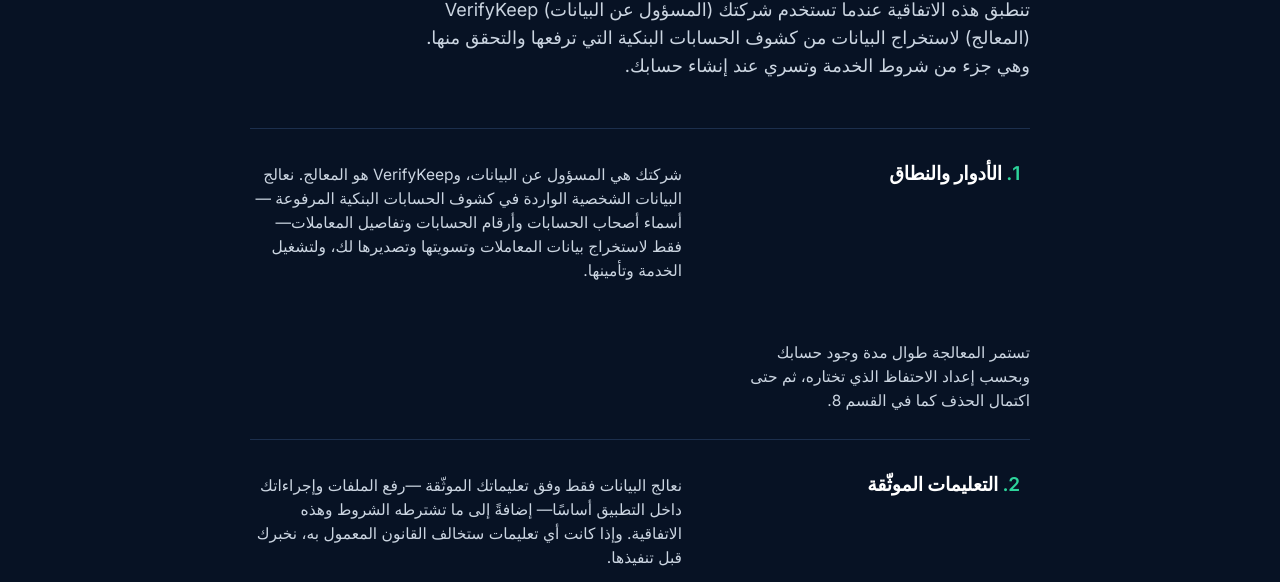
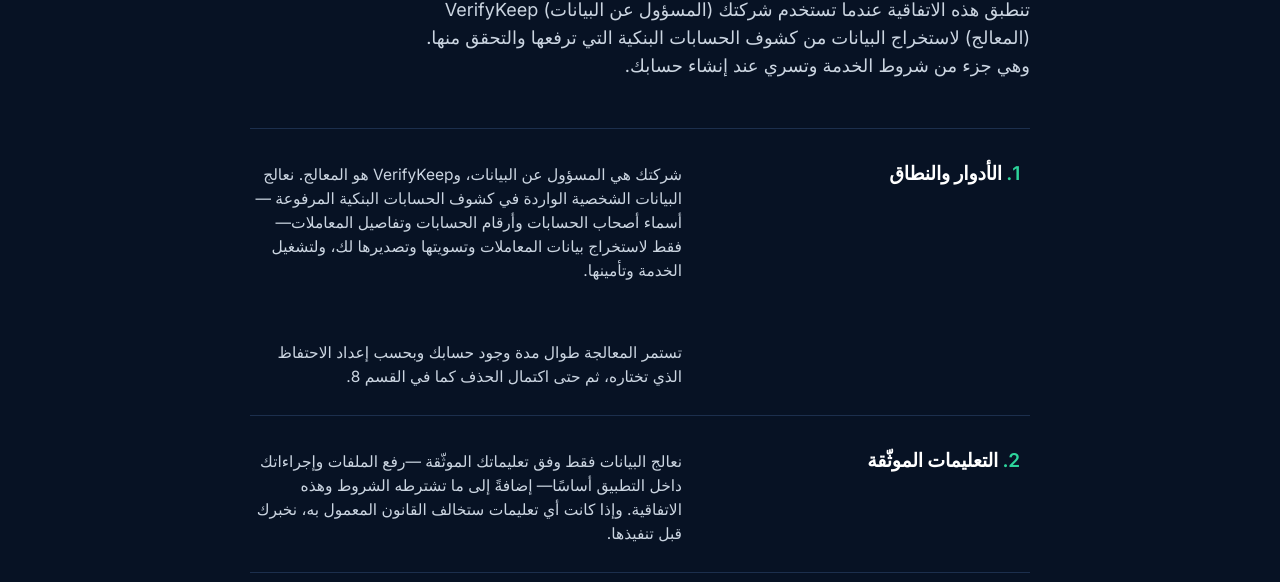
Before and after one commit to oscar713/verifykeep-site, a plain HTML site: page ar/dpa.html in a window 1280 px wide. Shown: the part 218-800 px from the top of the page. Drawn offline with Linux system fonts and the light colour scheme.

Commit message:
Keep clause continuations in the content column at wide widths
Co-Authored-By: Devin AI <158243242+devin-ai-integration[bot]@users.noreply.github.com>

```diff
--- a/ar/dpa.html
+++ b/ar/dpa.html
@@ -75,7 +75,10 @@
 
   .ruled { list-style: none; margin-top: 48px; border-top: 1px solid var(--rule); }
   .ruled li { border-bottom: 1px solid var(--rule); padding: 30px 0 26px; display: grid; gap: 8px; }
-  @media (min-width: 800px) { .ruled li { grid-template-columns: 300px 1fr; gap: 48px; align-items: baseline; } }
+  @media (min-width: 800px) {
+    .ruled li { grid-template-columns: 300px 1fr; gap: 48px; align-items: baseline; }
+    .ruled li > :nth-child(n+3) { grid-column: 2; }
+  }
   .ruled h3 { font-size: 19px; font-weight: 700; letter-spacing: -0.01em; color: #fff; }
   .ruled h3 .no { color: var(--mint-bright); font-weight: 600; margin-inline-start: 10px; }
   .ruled p { color: var(--slate-300); font-size: 15.5px; max-width: 640px; }
```
Also changed, not shown: dpa.html (+4 -1 lines), es/dpa.html (+4 -1 lines).
